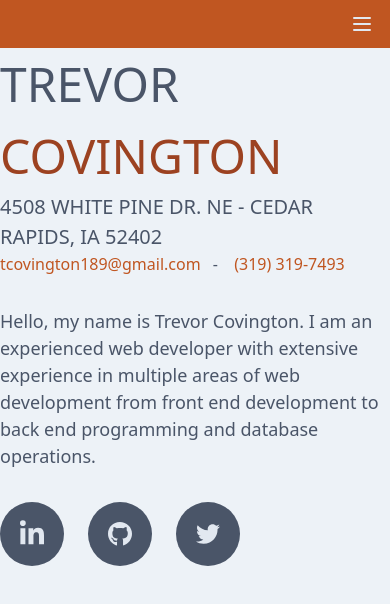
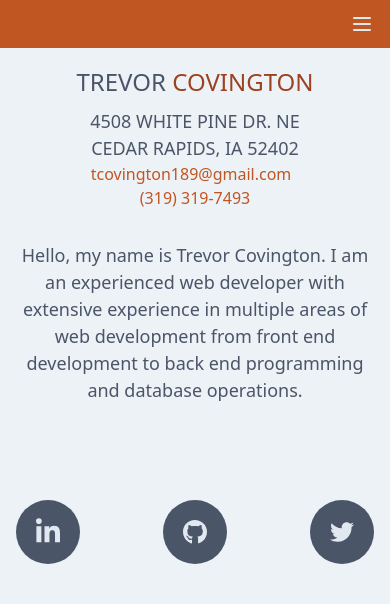
Before and after one commit to tcov189/portfolio, a Vue app: page / in a window 390 px wide. Shown: the top 604 px of the page. Built offline with nearby package versions, Linux system fonts and the light colour scheme.

Commit message:
Responsive styling for about page

```diff
--- a/src/App.vue
+++ b/src/App.vue
@@ -4,7 +4,7 @@
       class="sm:w-1/5 md:w-1/6 lg:w-2/8"
       @tab-changed="tabChanged"
     />
-    <section class="flex flex-col text-gray-700 sm:w-4/5 sm:justify-center sm:pl-10">
+    <section class="p-4 flex flex-col text-gray-700 sm:w-4/5 sm:justify-center sm:pl-10">
       <transition name="component-fade" mode="out-in">
         <component :is="view"></component>
       </transition>
--- a/src/components/About.vue
+++ b/src/components/About.vue
@@ -1,29 +1,29 @@
 <template>
-  <div id="about">
-    <h1 class="text-5xl leading- font-medium uppercase">
+  <div class="text-center sm:text-left" id="about">
+    <h1 class="text-2xl font-medium uppercase mb-2 sm:text-5xl sm:leading-">
       Trevor <span class="text-orange-800">Covington</span>
     </h1>
-    <p class="text-xl uppercase">
-      4508 White Pine Dr. NE - Cedar Rapids, IA 52402
+    <p class="text-lg uppercase sm:text-xl">
+      <span class="block sm:inline-block">4508 White Pine Dr. NE</span> <span class="hidden sm:inline-block">-</span> Cedar&nbsp;Rapids, IA 52402
     </p>
     <p class="mb-8">
       <DefaultLink
         destination="mailto:tcovington189@gmail.com"
         text="tcovington189@gmail.com"
         class="pr-2"
-      />&nbsp;-&nbsp;
+      />
       <DefaultLink
         destination="tel:3193297493"
         text="(319) 319-7493"
-        class="pl-2"
+        class="block sm:inline-block sm:pl-2"
       />
     </p>
-    <p class="text-lg mb-8">
+    <p class="text-lg mb-8 md:w-5/6">
       Hello, my name is Trevor Covington. I am an experienced web developer with
       extensive experience in multiple areas of web development from front end
       development to back end programming and database operations.
     </p>
-    <div class="flex space-x-6">
+    <div class="flex justify-between mt-24 sm:justify-start sm:mt-0 space-x-6">
         <IconLink icon="linkedin-in" type="fab" link="https://www.linkedin.com/in/trevcov/" />
         <IconLink icon="github" type="fab" link="https://github.com/tcov189" />
         <IconLink icon="twitter" type="fab" link="https://twitter.com/Tcov189" />
```
